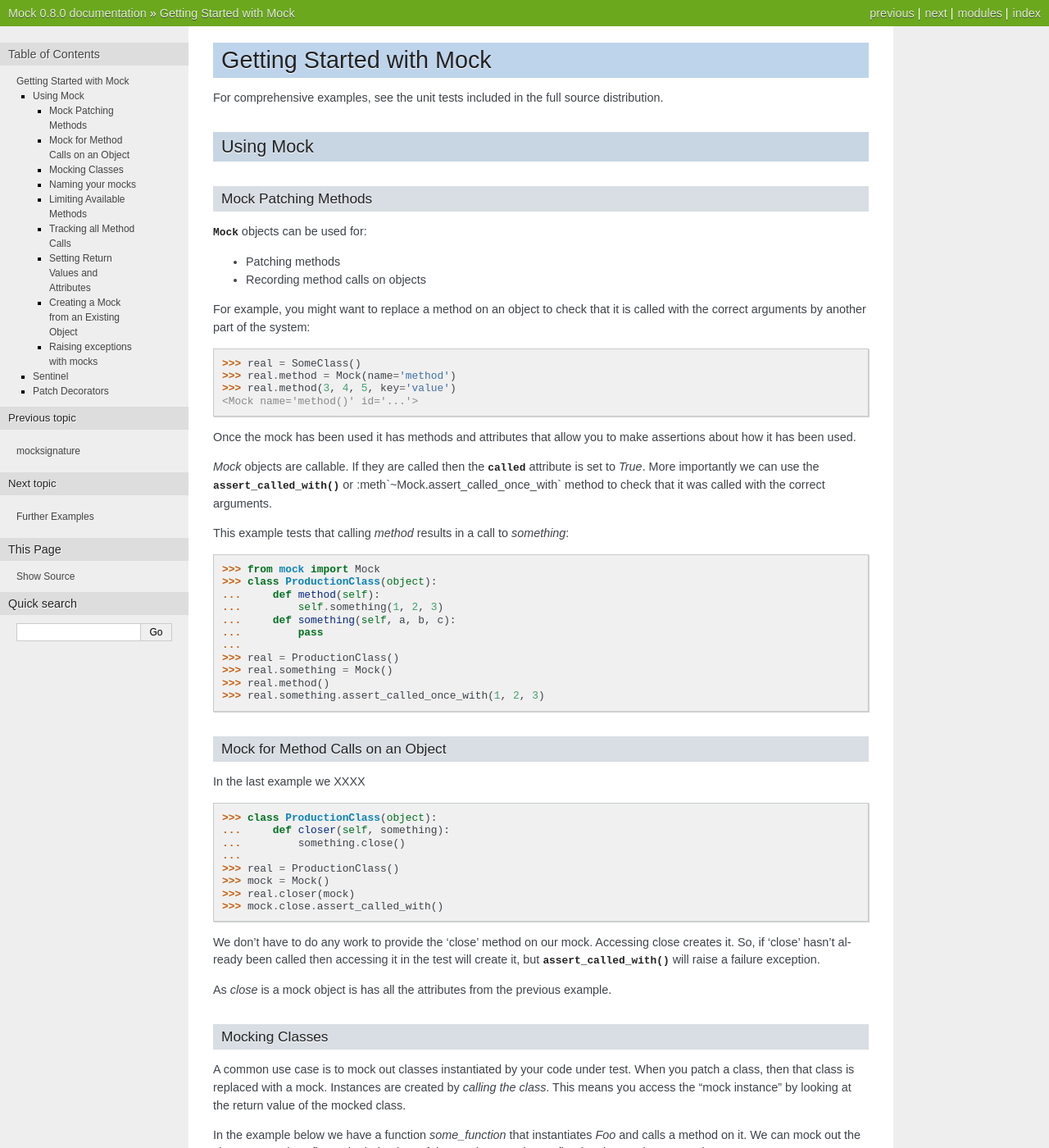
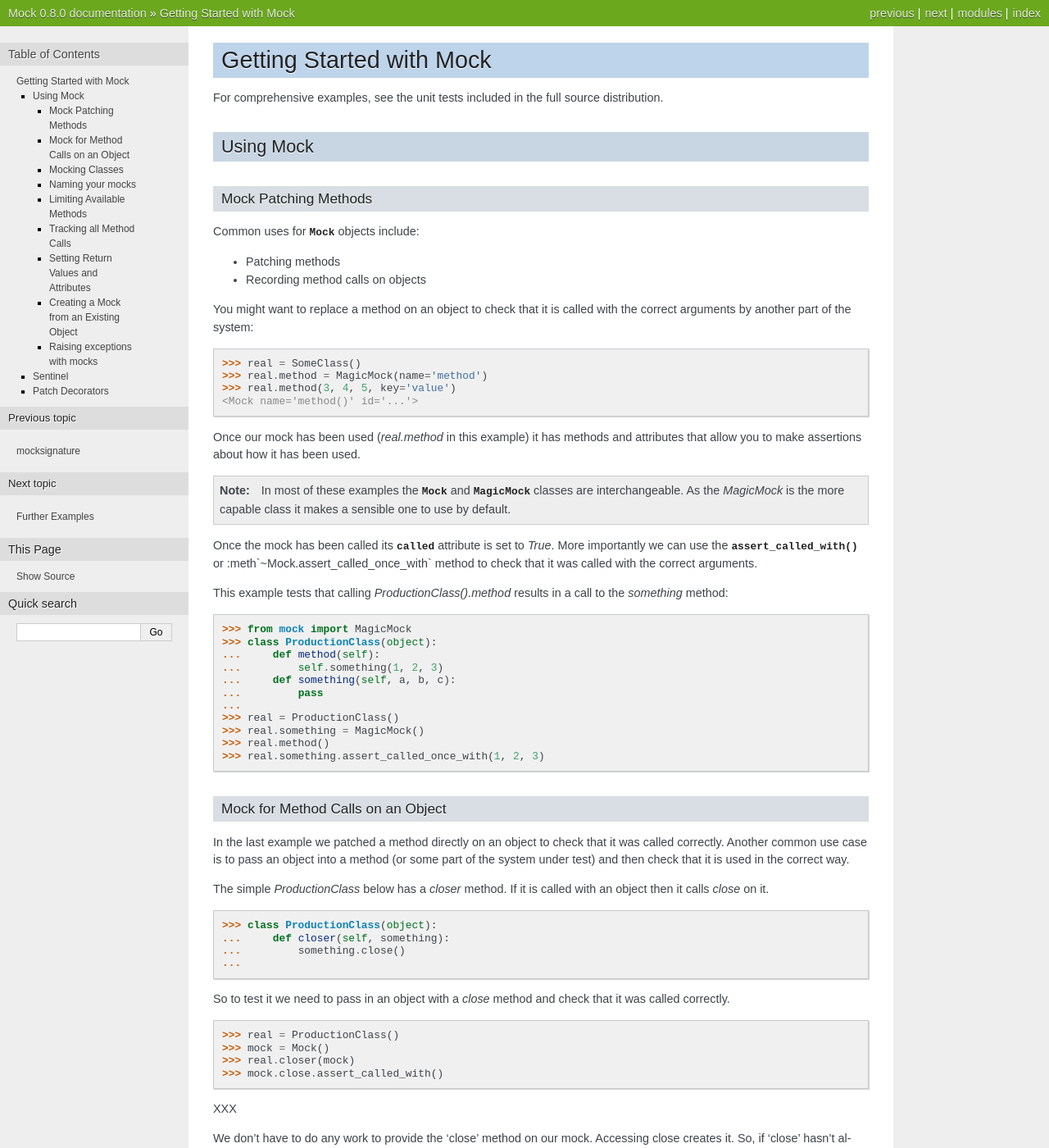
Before and after one commit to testing-cabal/mock, a Sphinx documentation site: the page built from docs/getting-started.txt, in a window 1280 px wide and 1400 px high. Shown: the whole window at 82% size. Built offline with Sphinx 7.4.7, drawn with Linux system fonts in a browser that asks for light colours.

Commit message:
Further update to getting started

```diff
--- a/docs/getting-started.txt
+++ b/docs/getting-started.txt
@@ -28,34 +28,41 @@ Using Mock
 Mock Patching Methods
 ---------------------
 
-:class:`Mock` objects can be used for:
+Common uses for :class:`Mock` objects include:
 
 * Patching methods
 * Recording method calls on objects
 
-For example, you might want to replace a method on an object to check that
+You might want to replace a method on an object to check that
 it is called with the correct arguments by another part of the system:
 
 .. doctest::
 
     >>> real = SomeClass()
-    >>> real.method = Mock(name='method')
+    >>> real.method = MagicMock(name='method')
     >>> real.method(3, 4, 5, key='value')
     <Mock name='method()' id='...'>
 
-Once the mock has been used it has methods and attributes that allow you to
-make assertions about how it has been used.
+Once our mock has been used (`real.method` in this example) it has methods
+and attributes that allow you to make assertions about how it has been used.
 
-`Mock` objects are callable. If they are called then the :attr:`~Mock.called`
-attribute is set to `True`. More importantly we can use the
-:meth:`~Mock.assert_called_with` or :meth`~Mock.assert_called_once_with`
-method to check that it was called with the correct arguments.
+.. note::
 
-This example tests that calling `method` results in a call to `something`:
+    In most of these examples the :class:`Mock` and :class:`MagicMock` classes
+    are interchangeable. As the `MagicMock` is the more capable class it makes
+    a sensible one to use by default.
+
+Once the mock has been called its :attr:`~Mock.called` attribute is set to
+`True`. More importantly we can use the :meth:`~Mock.assert_called_with` or
+:meth`~Mock.assert_called_once_with` method to check that it was called with
+the correct arguments.
+
+This example tests that calling `ProductionClass().method` results in a call to
+the `something` method:
 
 .. doctest::
 
-    >>> from mock import Mock
+    >>> from mock import MagicMock
     >>> class ProductionClass(object):
     ...     def method(self):
     ...         self.something(1, 2, 3)
@@ -63,7 +70,7 @@ This example tests that calling `method` results in a call to `something`:
     ...         pass
     ...
     >>> real = ProductionClass()
-    >>> real.something = Mock()
+    >>> real.something = MagicMock()
     >>> real.method()
     >>> real.something.assert_called_once_with(1, 2, 3)
 
@@ -72,7 +79,13 @@ This example tests that calling `method` results in a call to `something`:
 Mock for Method Calls on an Object
 ----------------------------------
 
-In the last example we XXXX
+In the last example we patched a method directly on an object to check that it
+was called correctly. Another common use case is to pass an object into a
+method (or some part of the system under test) and then check that it is used
+in the correct way.
+
+The simple `ProductionClass` below has a `closer` method. If it is called with
+an object then it calls `close` on it.
 
 .. doctest::
 
@@ -80,10 +93,18 @@ In the last example we XXXX
     ...     def closer(self, something):
     ...         something.close()
     ...
+
+So to test it we need to pass in an object with a `close` method and check
+that it was called correctly.
+
+.. doctest::
+
     >>> real = ProductionClass()
     >>> mock = Mock()
     >>> real.closer(mock)
     >>> mock.close.assert_called_with()
+
+XXX
 
 
 We don't have to do any work to provide the 'close' method on our mock.
--- a/mock.py
+++ b/mock.py
@@ -913,7 +913,7 @@ class NonCallableMock(Base):
         `assert_called_with` and `assert_called_once_with` that only pass if
         the call is the most recent one."""
         kall = call(*args, **kwargs)
-        if not kall in self.call_args_list:
+        if kall not in self.call_args_list:
             expected_string = self._format_mock_call_signature(args, kwargs)
             raise AssertionError(
                 '%s call not found' % expected_string
```
